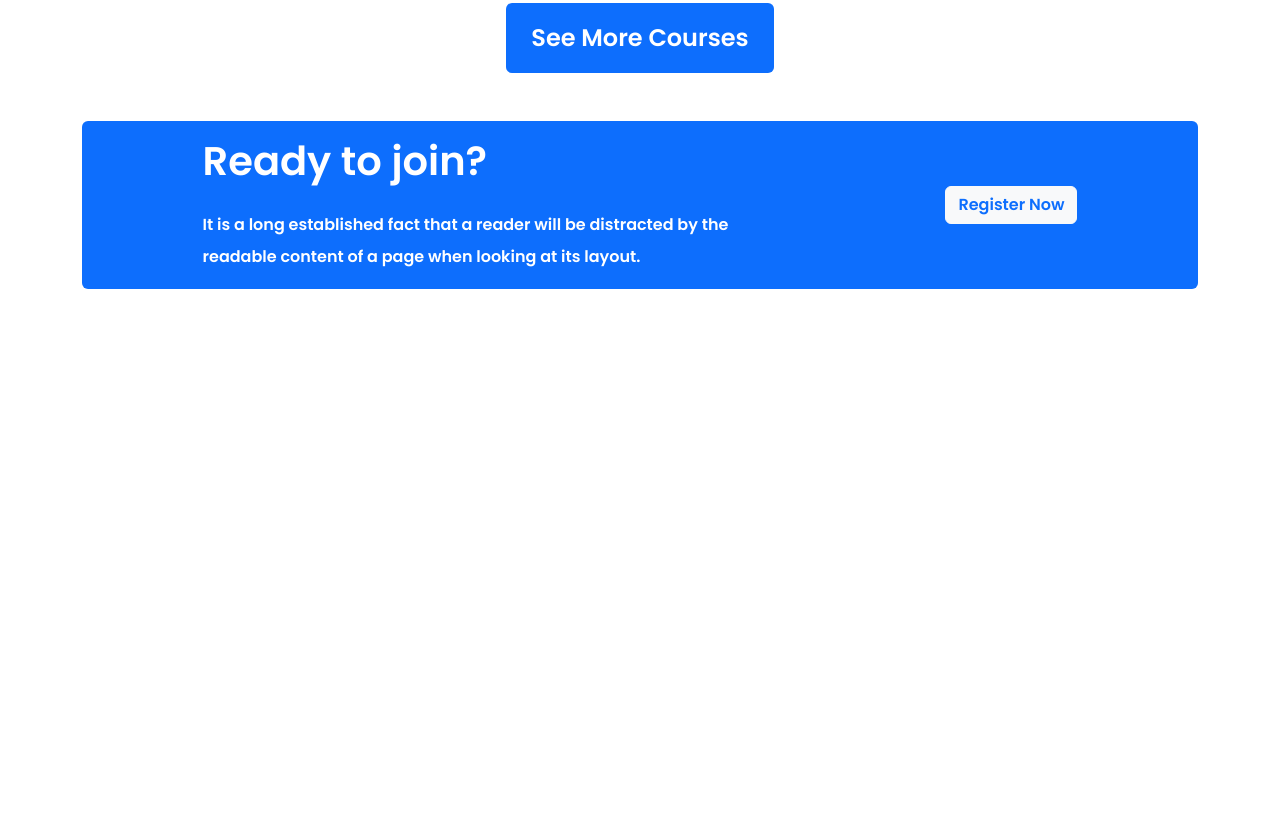
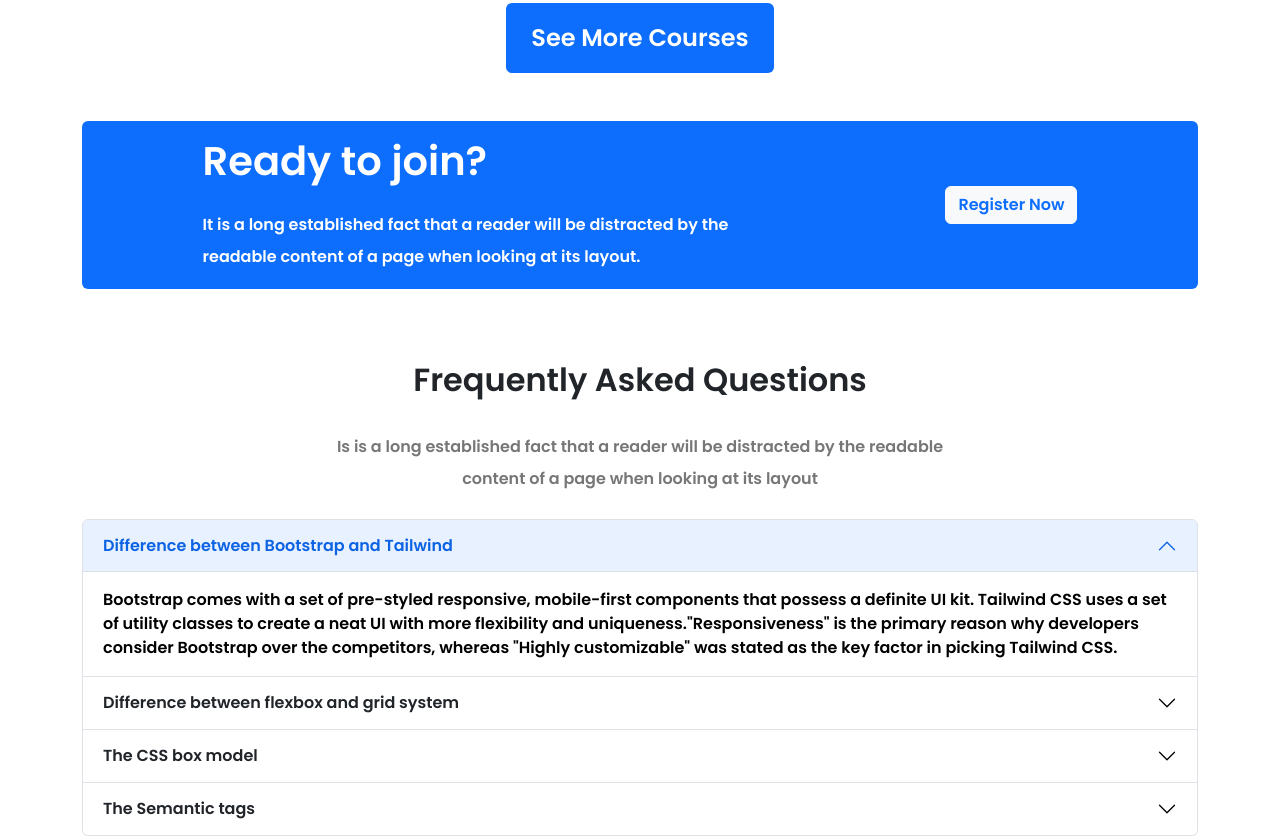
Before and after one commit to FarhanSakib/Assignment-3, a plain HTML site: page index.html in a window 1280 px wide. Shown: the part 1710-2546 px from the top of the page. Before the commit the page ends 1999 px from the top, so only its background shows below. Drawn offline with nearby package versions, Linux system fonts and the light colour scheme.

Commit message:
added FAQ section

```diff
--- a/index.html
+++ b/index.html
@@ -306,6 +306,92 @@
         </section>
         <!-- Ready to join end  -->
 
+        <!-- FAQ accordion start  -->
+        <section class="container">
+            <div class="text-center mt-5 pt-4 d-flex flex-column justify-content-between">
+                <h2>Frequently Asked Questions</h2>
+                <p class="course-starter-text-color mt-4 mb-4 lh-lg">Is is a long established fact that a reader will be
+                    distracted
+                    by
+                    the readable <br> content of a page when looking at its layout</p>
+            </div>
+
+            <div class="accordion" id="accordionExample">
+                <div class="accordion-item">
+                    <h2 class="accordion-header" id="headingOne">
+                        <button class="accordion-button" type="button" data-bs-toggle="collapse"
+                            data-bs-target="#collapseOne" aria-expanded="true" aria-controls="collapseOne">
+                            Difference between Bootstrap and Tailwind
+                        </button>
+                    </h2>
+                    <div id="collapseOne" class="accordion-collapse collapse show" aria-labelledby="headingOne"
+                        data-bs-parent="#accordionExample">
+                        <div class="accordion-body">
+                            Bootstrap comes with a set of pre-styled responsive, mobile-first components that possess a
+                            definite UI kit. Tailwind CSS uses a set of utility classes to create a neat UI with more
+                            flexibility and uniqueness."Responsiveness" is the primary reason why developers consider
+                            Bootstrap over the competitors, whereas "Highly customizable" was stated as the key factor
+                            in picking Tailwind CSS.
+                        </div>
+                    </div>
+                </div>
+                <div class="accordion-item">
+                    <h2 class="accordion-header" id="headingTwo">
+                        <button class="accordion-button collapsed" type="button" data-bs-toggle="collapse"
+                            data-bs-target="#collapseTwo" aria-expanded="false" aria-controls="collapseTwo">
+                            Difference between flexbox and grid system
+                        </button>
+                    </h2>
+                    <div id="collapseTwo" class="accordion-collapse collapse" aria-labelledby="headingTwo"
+                        data-bs-parent="#accordionExample">
+                        <div class="accordion-body">
+                            Flexbox was designed for layout in one dimension - either a row or a column while grid was
+                            designed for two-dimensional layout - rows, and columns at the same time. So the Flexbox
+                            layout is best suited to application components and small-scale layouts, while the Grid
+                            layout is designed for larger-scale layouts that are not linear in design.
+                        </div>
+                    </div>
+                </div>
+                <div class="accordion-item">
+                    <h2 class="accordion-header" id="headingThree">
+                        <button class="accordion-button collapsed" type="button" data-bs-toggle="collapse"
+                            data-bs-target="#collapseThree" aria-expanded="false" aria-controls="collapseThree">
+                            The CSS box model
+                        </button>
+                    </h2>
+                    <div id="collapseThree" class="accordion-collapse collapse" aria-labelledby="headingThree"
+                        data-bs-parent="#accordionExample">
+                        <div class="accordion-body">
+                            When laying out a document, the browser's rendering engine represents each element as a
+                            rectangular box according to the standard CSS basic box model. CSS determines the size,
+                            position, and properties (color, background, border size, etc.) of these boxes. Every box is
+                            composed of four parts (or areas), defined by their respective edges, the content edge,
+                            padding edge, border edge, and margin edge.
+                        </div>
+                    </div>
+                </div>
+                <div class="accordion-item">
+                    <h2 class="accordion-header" id="headingFour">
+                        <button class="accordion-button collapsed" type="button" data-bs-toggle="collapse"
+                            data-bs-target="#collapseFour" aria-expanded="false" aria-controls="collapseFour">
+                            The Semantic tags
+                        </button>
+                    </h2>
+                    <div id="collapseFour" class="accordion-collapse collapse" aria-labelledby="headingFour"
+                        data-bs-parent="#accordionExample">
+                        <div class="accordion-body">
+                            Semantic HTML elements are those that clearly describe their meaning in a human- and
+                            machine-readable way. Elements such as header , footer and article are all considered
+                            semantic because they accurately describe the purpose of the element and the type of content
+                            that is inside them.
+                        </div>
+                    </div>
+                </div>
+            </div>
+        </section>
+        <!-- FAQ accordion end  -->
+
+
     </main>
 
 
```
